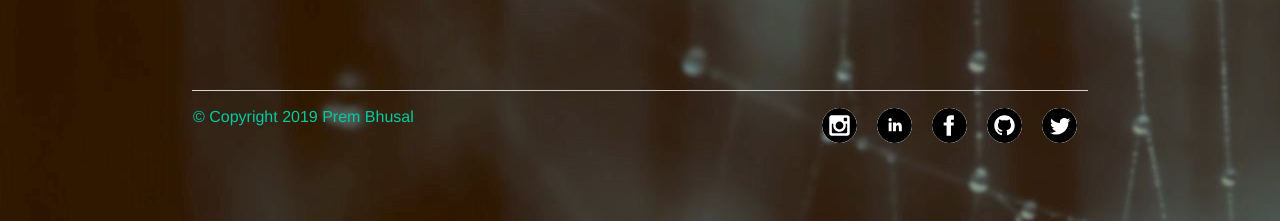
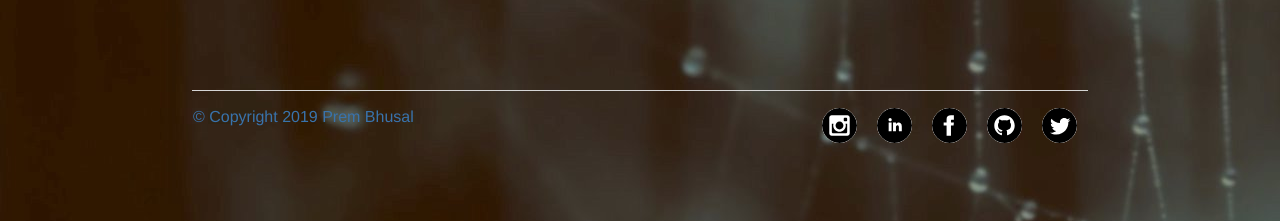
Before and after one commit to prembhusal/prembhusalWebsite, a Jekyll site: the page built from index.html, in a window 1280 px wide. Shown: the part 676-897 px from the top of the page. Built offline with Jekyll 4.4.1, drawn with Linux system fonts in a browser that asks for light colours.

Commit message:
Update main.css

```diff
--- a/css/main.css
+++ b/css/main.css
@@ -8,7 +8,7 @@ nav ul {
     list-style: none;
     font-weight: bold;
     font-size: 1.5em;
-    color: #00cca3;
+    color: #3973ac;
     background-color: #000000;
     padding: 15px 15px;
 }
@@ -17,7 +17,7 @@ footer ul {
     padding: 1px;
     list-style: none;
     font-size: 1.0em;
-    color: #00cca3;
+    color: #3973ac;
 }
 
 nav ul li {
```
